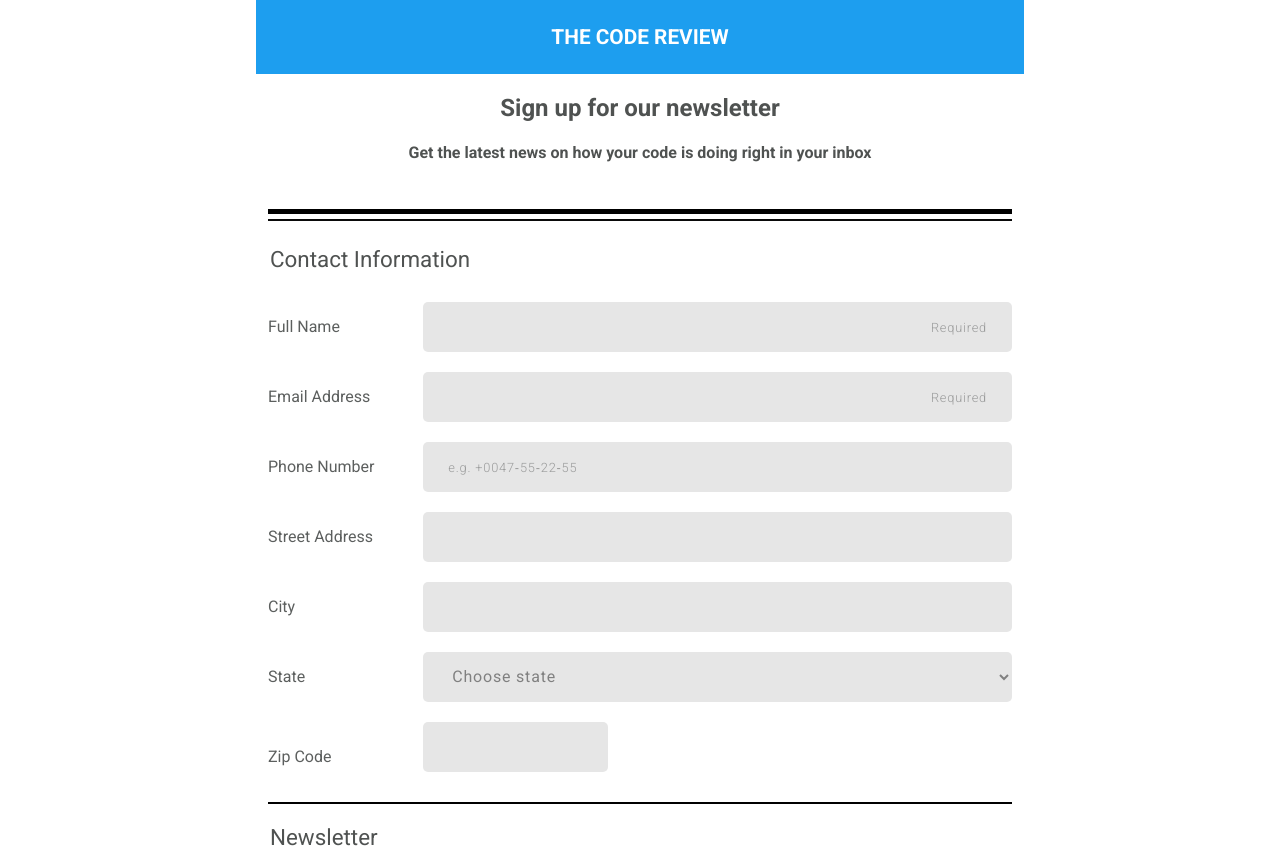
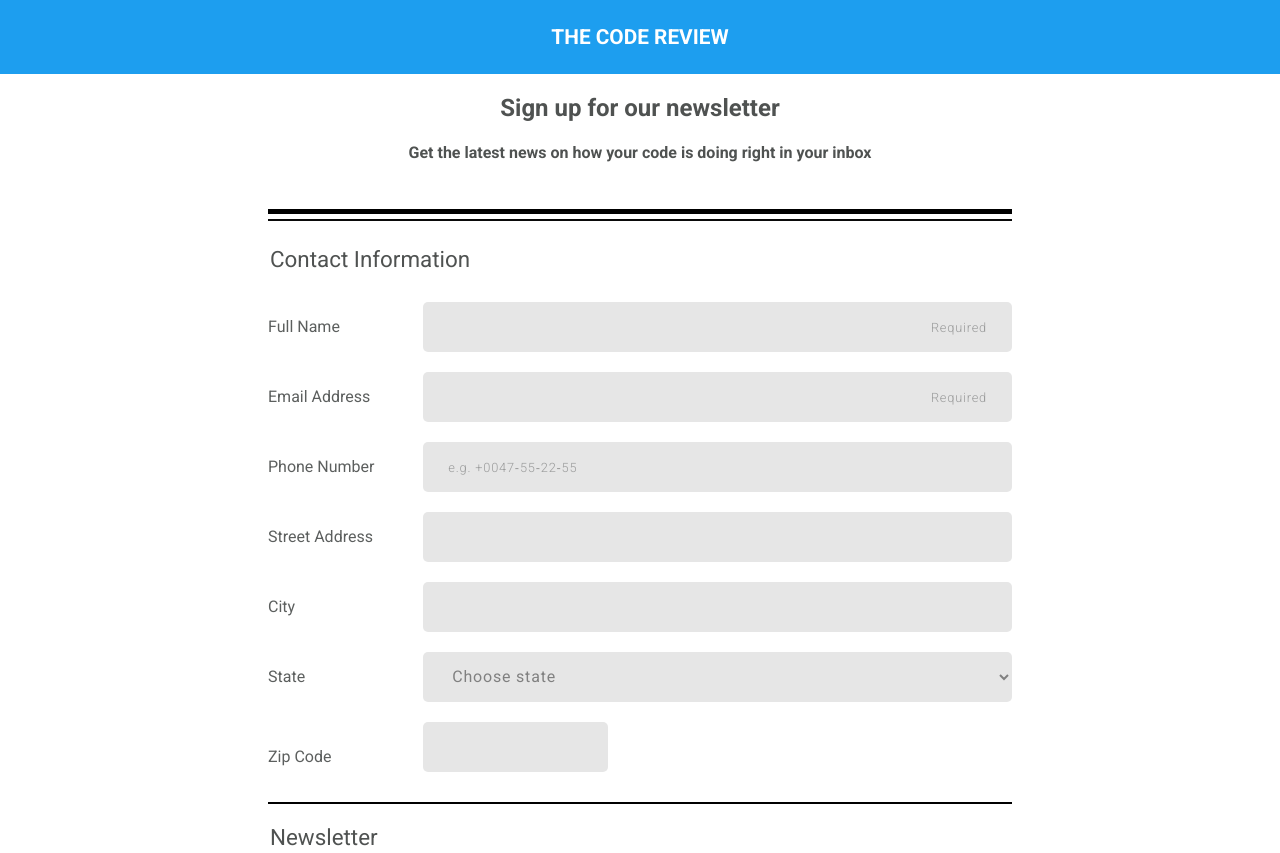
Before and after one commit to ClaudioVR/Responsive-Form, a plain HTML site: page index.html in a window 1280 px wide. Shown: the top 853 px of the page. Drawn offline with Linux system fonts and the light colour scheme.

Commit message:
Nav correction
Added wrapper that allows nav bar to extend to full width on desktop view

```diff
--- a/index.html
+++ b/index.html
@@ -12,6 +12,7 @@
 <body>
 
 	<h1>The Code review</h1>
+	<div class="wrapper">
 	<header>
 		<div class="sub-hdr hdr-clr">
 			<h2>Sign up for our newsletter</h2>
@@ -99,6 +100,7 @@
 		</fieldset>
 
 	</form>
+	</div>
 
 </body>
 
--- a/styles.css
+++ b/styles.css
@@ -188,9 +188,9 @@ input[type="radio"]:checked + label {
 
 @media (min-width: 768px) {
 
-	body {
+	.wrapper {
 		width: 60%;
-		margin: auto;;
+		margin: auto;
 	}
 
 	.flex-it {
```
